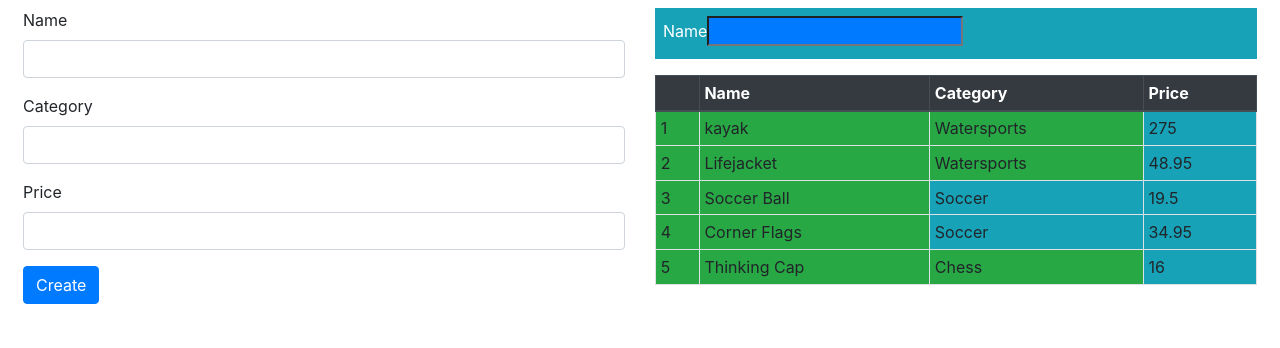
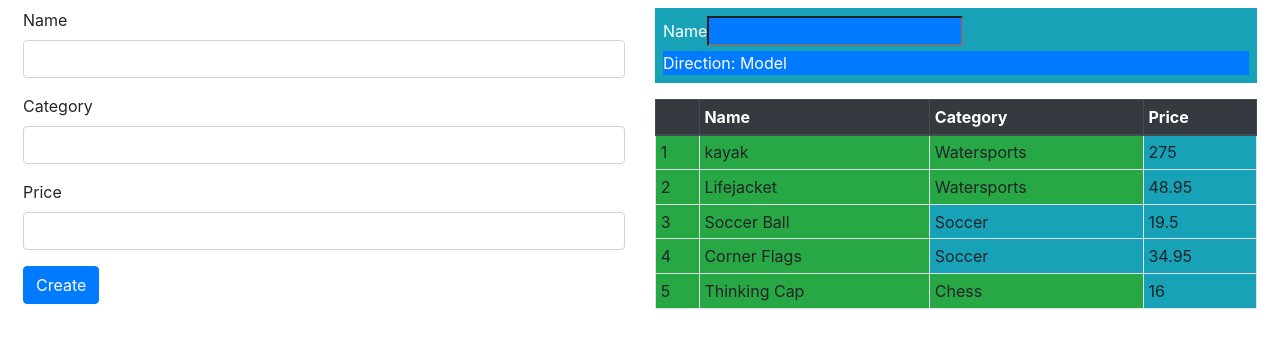
Before and after one commit to rhyegacillos/pro-angular-6, an Angular app: page / in a window 1280 px wide. Shown: the top 348 px of the page. Built offline with nearby package versions, Linux system fonts and the light colour scheme.

Commit message:
- Chapter 15 - Creating Attribute Directives - exporting directive for use in a template variable

```diff
--- a/src/app/product/product.component.html
+++ b/src/app/product/product.component.html
@@ -52,7 +52,8 @@
     <div class="form-group bg-info text-white p-2">
       <label>Name</label>
       <input class="bg-primary text-white"
-             [(paModel)]="newProduct.name">
+             [(paModel)]="newProduct.name" #paModel='paModel'>
+      <div class="bg-primary text-white">Direction: {{paModel.direction}}</div>
     </div>
     <table class="table table-sm table-bordered table-striped">
       <thead class="thead-dark">
--- a/src/app/twoway.directive.ts
+++ b/src/app/twoway.directive.ts
@@ -1,10 +1,13 @@
 import {Directive, EventEmitter, HostBinding, HostListener, Input, OnChanges, Output, SimpleChange} from '@angular/core';
 
 @Directive({
-  selector: 'input[paModel]'
+  selector: 'input[paModel]',
+  exportAs: 'paModel'
 })
 
 export class PaModel implements OnChanges {
+  direction = 'None';
+
   @Input('paModel')
   modelProperty: string;
 
@@ -15,6 +18,7 @@
     const change = changes.modelProperty;
     if (change.currentValue !== this.fieldValue) {
       this.fieldValue = changes.modelProperty.currentValue || '';
+      this.direction = 'Model';
     }
   }
 
@@ -25,5 +29,6 @@
   updateValue(newValue: string) {
     this.fieldValue = newValue;
     this.update.emit(newValue);
+    this.direction = 'Element';
   }
 }
```
